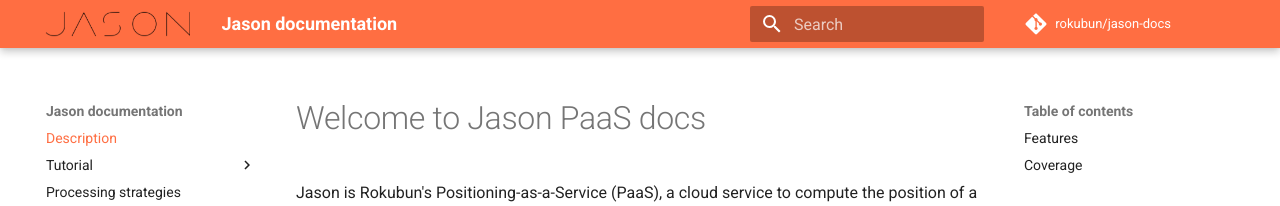
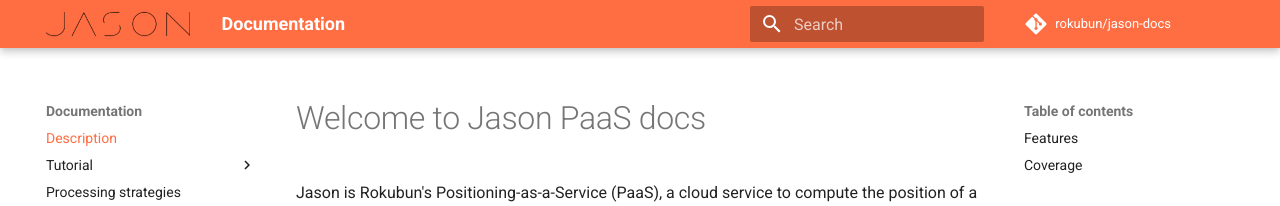
Before and after one commit to rokubun/jason-docs, an MkDocs documentation site: the page built from docs/index.md, in a window 1280 px wide. Shown: the top 206 px of the page. Built offline with MkDocs 1.6.1 and Material for MkDocs 9.7.7, drawn with Linux system fonts in a browser that asks for light colours; comment, search, counter and statistics services are not loaded.

Commit message:
docs: remove Jason form site name to avoid duplication

```diff
--- a/mkdocs.yml
+++ b/mkdocs.yml
@@ -1,4 +1,4 @@
-site_name: "Jason  documentation"
+site_name: "Documentation"
 site_url: "https://jason.docs.rokubun.cat"
 theme:
   name: material
```
